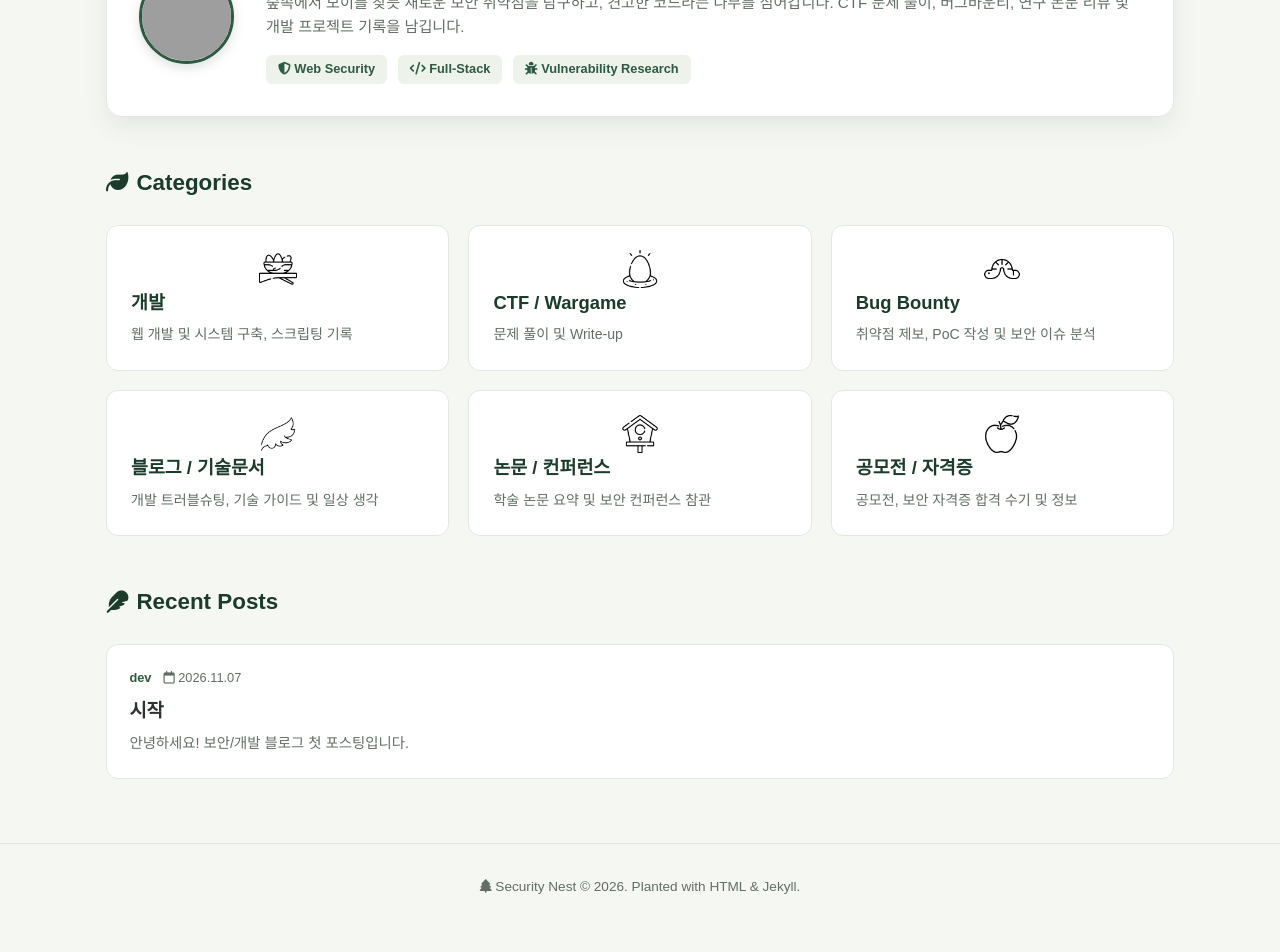
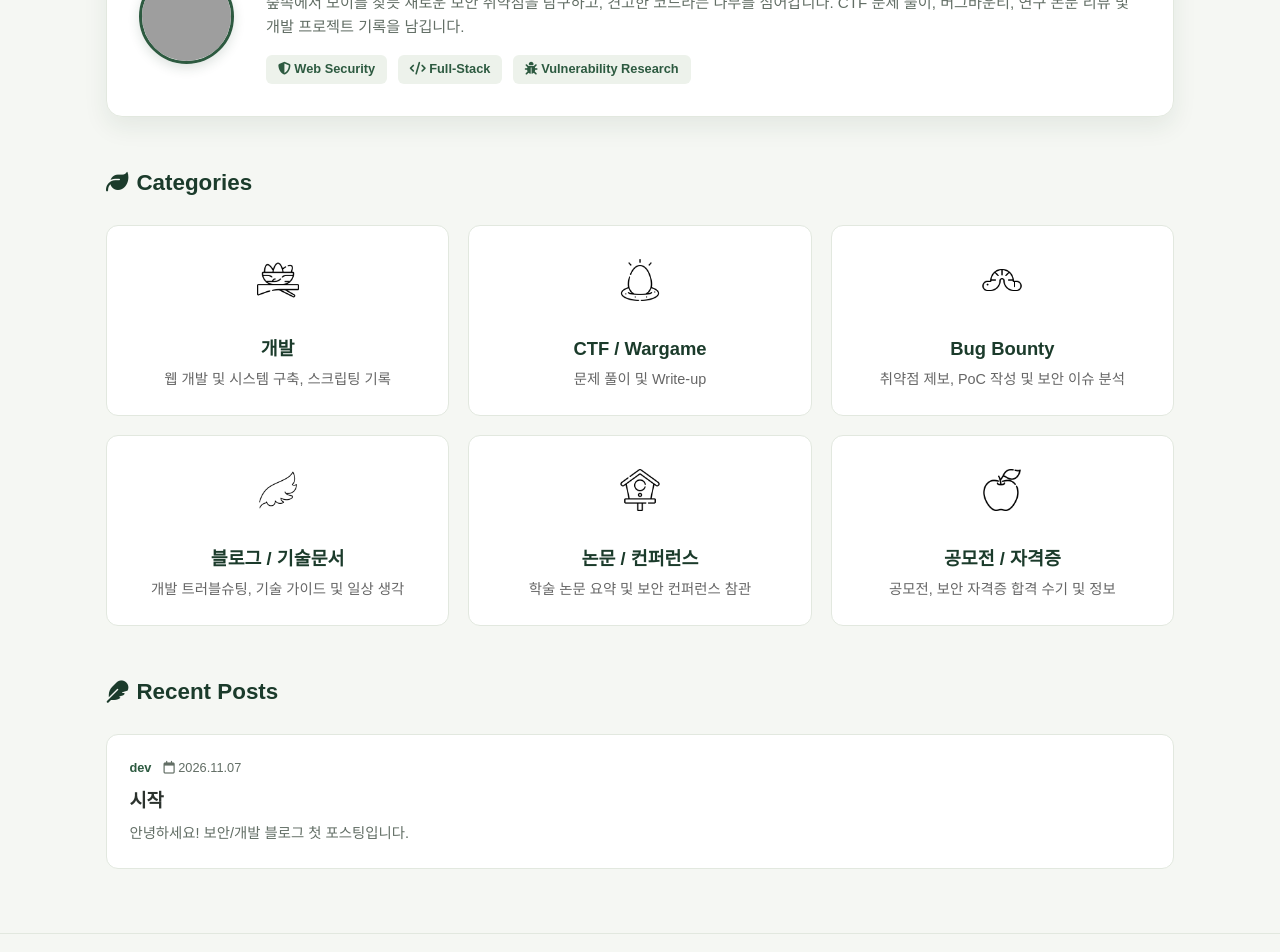
Before and after one commit to 1wdcg/1wdcg.github.io, a Jekyll site: the page built from index.html, in a window 1280 px wide. Shown: the part 379-1331 px from the top of the page. Built offline with Jekyll 4.4.1, drawn with Linux system fonts in a browser that asks for light colours; some web fonts are replaced; before the commit the page ends 1309 px from its top, so only the background shows below that; grey boxes are pictures that could not be loaded.

Commit message:
Design: Center align category icons, titles, and descriptions

```diff
--- a/css/style.css
+++ b/css/style.css
@@ -192,6 +192,52 @@ nav a:hover {
     font-size: 0.88rem;
     color: var(--text-muted);
 }
+
+/* 카테고리 카드 전체 가운데 정렬 설정 */
+.cat-card {
+    display: flex;
+    flex-direction: column;   /* 아이콘 - 제목 - 설명을 위아래(세로)로 배치 */
+    align-items: center;      /* 가로 기준 중앙 정렬 */
+    justify-content: center;  /* 세로 기준 중앙 정렬 */
+    text-align: center;       /* 텍스트 가운데 정렬 */
+    padding: 2rem 1.5rem;
+    background: var(--card-bg);
+    border-radius: 12px;
+    border: 1px solid var(--border-color);
+    transition: transform 0.3s ease, box-shadow 0.3s ease;
+}
+
+/* 카테고리 아이콘 영역 세로/가로 중앙 정렬 */
+.cat-icon {
+    display: flex;
+    align-items: center;
+    justify-content: center;
+    margin-bottom: 1rem;      /* 아이콘과 제목 사이 여백 */
+    width: 60px;
+    height: 60px;
+}
+
+/* Flaticon PNG 이미지 크기 및 가운데 정렬 */
+.cat-icon img {
+    width: 42px;
+    height: 42px;
+    object-fit: contain;
+    display: block;
+}
+
+/* 카테고리 제목 및 설명 여백 조정 */
+.cat-card h3 {
+    margin: 0.5rem 0 0.3rem 0;
+    font-size: 1.15rem;
+    color: var(--primary-green);
+}
+
+.cat-card p {
+    margin: 0;
+    font-size: 0.9rem;
+    color: #666;
+}
+
 
 /* Recent Posts */
 .post-list {
```
